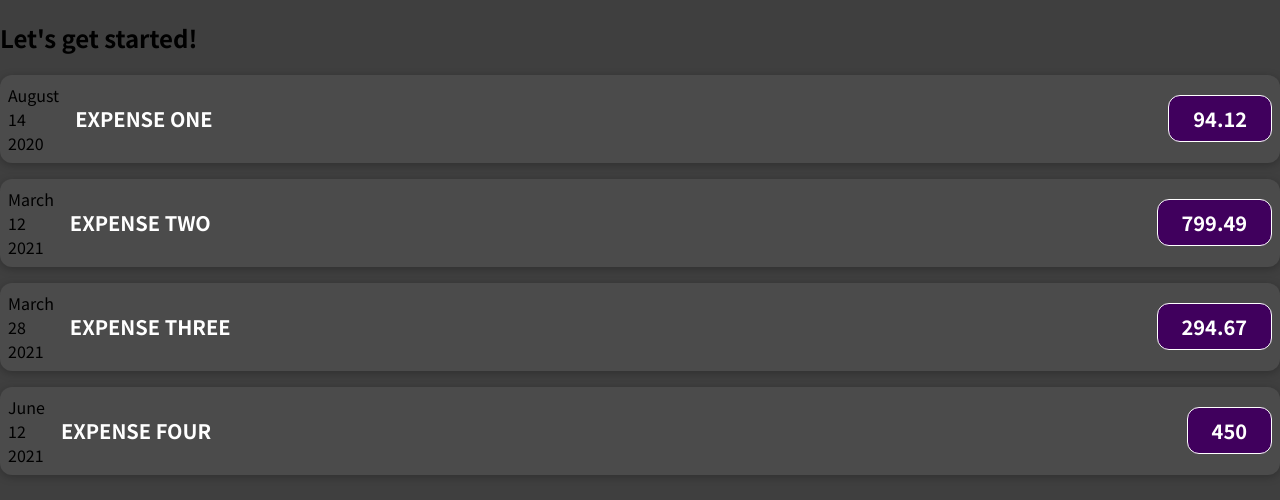
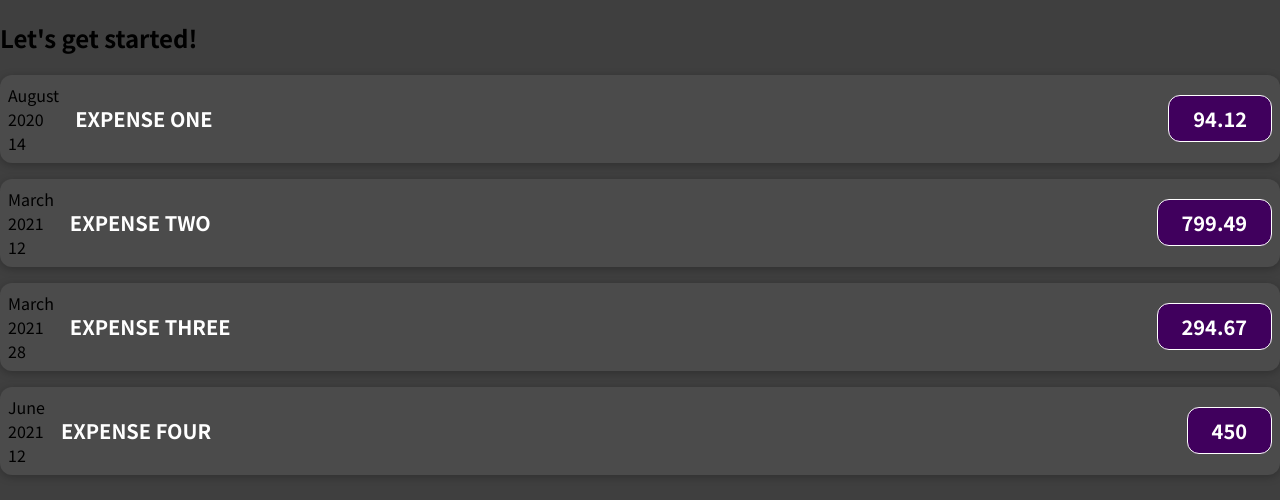
Before and after one commit to hajschroeder/react-practice, a JavaScript app: page / in a window 1280 px wide. Shown: the top 500 px of the page. Built offline with nearby package versions, Linux system fonts and the light colour scheme.

Commit message:
include ExpenseDate component

```diff
--- /dev/null
+++ b/src/components/ExpenseDate.js
@@ -0,0 +1,14 @@
+function ExpenseDate(props){
+  const month =  props.date.toLocaleString('en-us', { month: 'long' });
+  const day = props.date.toLocaleString('en-us', { day: '2-digit' });
+  const year = props.date.getFullYear();
+  return (
+    <div>
+      <div>{month}</div>
+      <div>{year}</div>
+      <div>{day}</div>
+    </div>
+  );
+}
+
+export default ExpenseDate;
--- a/src/components/ExpenseItem.js
+++ b/src/components/ExpenseItem.js
@@ -1,26 +1,39 @@
-import './ExpenseItem.css'
+import ExpenseDate from './ExpenseDate';
+import './ExpenseItem.css';
 
 function ExpenseItem (props) {
-
-  const month =  props.date.toLocaleString('en-us', { month: 'long' })
-  const day = props.date.toLocaleString('en-us', { day: '2-digit' })
-  const year = props.date.getFullYear()
   return (
     <div className="expense-item">
-      <div>
-        <div>{month}</div>
-        <div>{day}</div>
-        <div>{year}</div>
-      </div>
+      <ExpenseDate date={props.date}/>
       <div className='expense-item__description'>
         <h2>{props.title}</h2>
         <div className='expense-item__price'>{props.amount}</div>
       </div>
     </div>
-  )
+  );
 }
 
 export default ExpenseItem
+// The Following got moved to it's own component ExpenseDate
+  // const month =  props.date.toLocaleString('en-us', { month: 'long' })
+  // const day = props.date.toLocaleString('en-us', { day: '2-digit' })
+  // const year = props.date.getFullYear()
+//   return (
+//     <div className="expense-item">
+//       <div>
+//         <div>{month}</div>
+//         <div>{day}</div>
+//         <div>{year}</div>
+//       </div>
+//       <div className='expense-item__description'>
+//         <h2>{props.title}</h2>
+//         <div className='expense-item__price'>{props.amount}</div>
+//       </div>
+//     </div>
+//   )
+// }
+
+// export default ExpenseItem
 // Below is the code before using 'props'
 
 // import './ExpenseItem.css'
```
